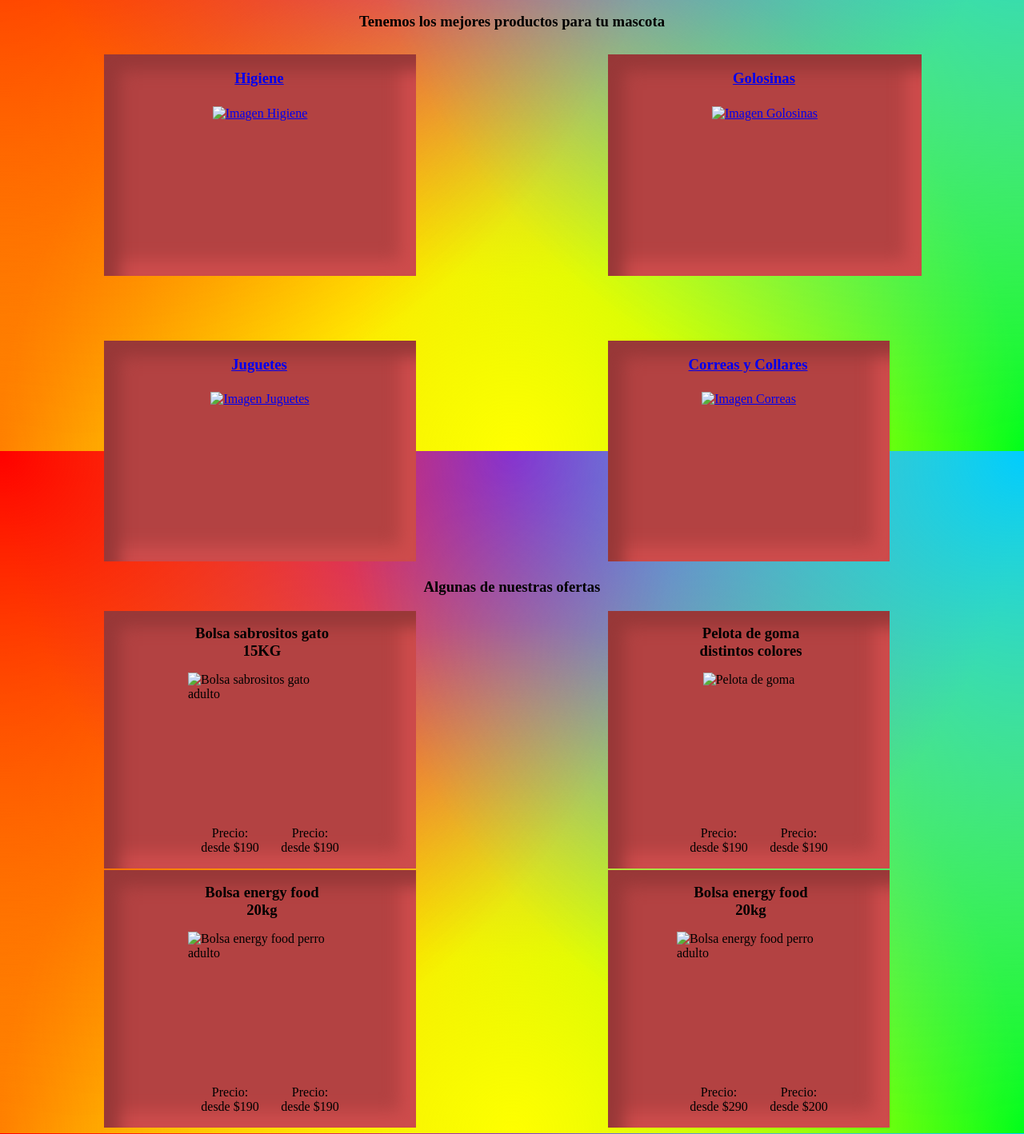
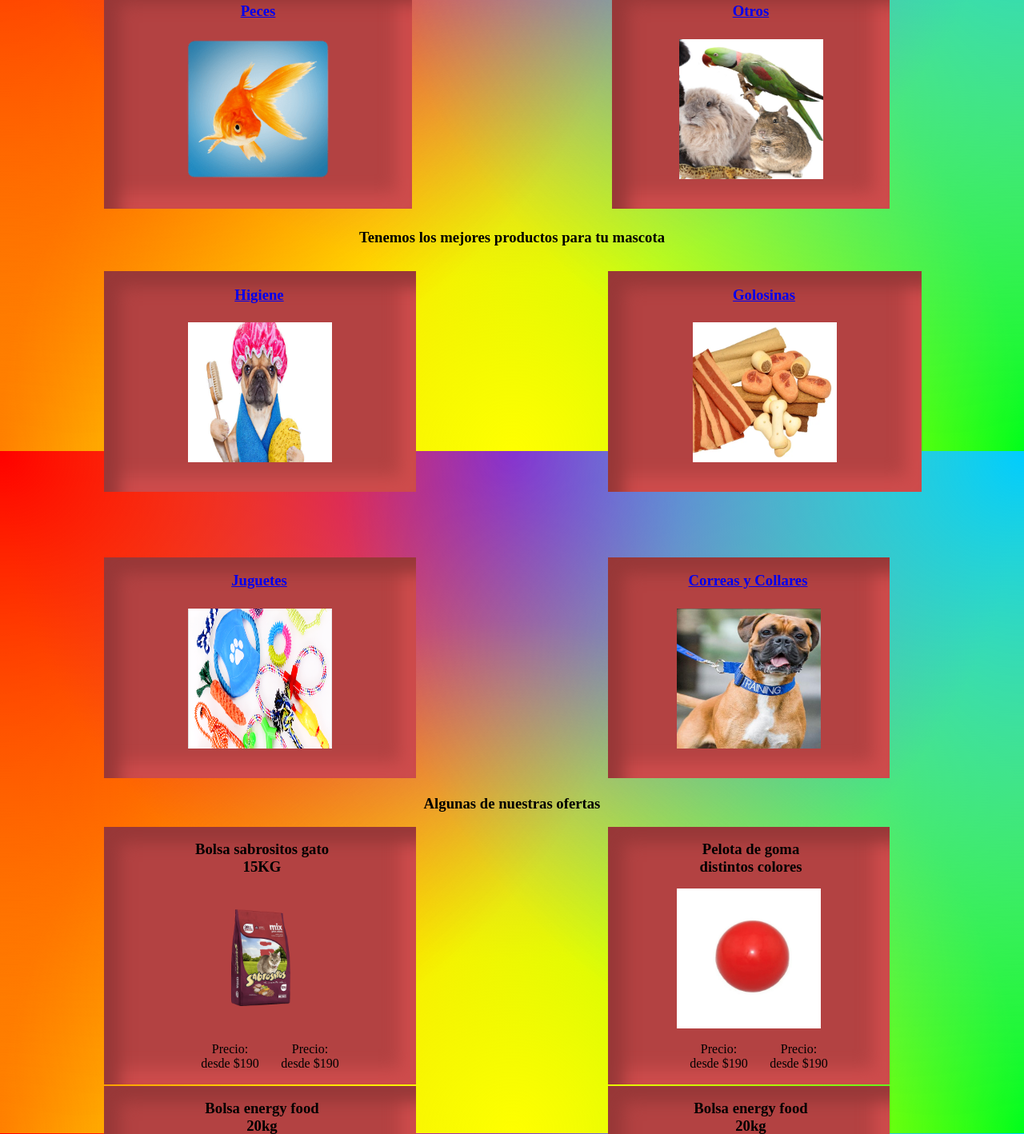
Before and after one commit to TomasGerling/Petshop-Peluditos, a plain HTML site: page index.html in a window 1280 px wide. Shown: the part 1143-2561 px from the top of the page at 80% size. Drawn offline with Linux system fonts and the light colour scheme; the site is published under a folder, as on GitHub Pages, so addresses that start at the root find nothing.

Commit message:
Modifique todas las rutas para que se vean todas las imagenes

```diff
--- a/index.html
+++ b/index.html
@@ -14,11 +14,11 @@
         <div class="Nav">
             <div class="Portada">
                 <a href="index.html">
-                    <img src="/images/portada.JPG" alt="portada Peluditos" width="100%">
+                    <img src="images/portada.JPG" alt="portada Peluditos" width="100%">
                 </a>
             </div>
             <div class="Menu">
-                <a href="/pages/submenu.html">
+                <a href="pages/submenu.html">
                     <button class="Submenu">
                         Menu
                     </button>
@@ -30,7 +30,7 @@
         </div>
         <div class="Main">
             <div class="Nombre">
-                <img class="Logo" src="/images/logo.PNG" alt="Peluditos Petshop">
+                <img class="Logo" src="images/logo.PNG" alt="Peluditos Petshop">
             </div>
             <div class="Texto">
                 <p>Lorem ipsum dolor sit amet, consectetur adipisicing elit. Praesentium, doloribus beatae. Maxime quisquam eaque, est totam recusandae minima ab optio minus eum nesciunt dolorum, vel dicta excepturi cumque tempora corrupti?</p>
@@ -48,7 +48,7 @@
                             <h3 class="nombre-animal">
                                 Perros
                             </h3>
-                            <img src="/images/Perro.PNG" alt="Imagen perro">
+                            <img src="images/Perro.PNG" alt="Imagen perro">
                             <p> </p>
                         </div>
                     </div>
@@ -61,7 +61,7 @@
                             <h3 class="nombre-animal">
                                 Gatos
                             </h3>
-                            <img src="/images/gato.PNG" alt="Imagen gato">
+                            <img src="images/gato.PNG" alt="Imagen gato">
                             <p> </p>
                         </div>
                     </div>
@@ -74,7 +74,7 @@
                             <h3 class="nombre-animal">
                                 Peces
                             </h3>
-                            <img src="/images/peces.PNG" alt="Imagen pez">
+                            <img src="images/peces.PNG" alt="Imagen pez">
                             <p> </p>
                         </div>
                     </div>
@@ -87,7 +87,7 @@
                             <h3 class="nombre-animal">
                                 Otros
                             </h3>
-                            <img src="/images/otros-animales.PNG" alt="Imagen Animales Variados">
+                            <img src="images/otros-animales.PNG" alt="Imagen Animales Variados">
                             <p> </p>
                         </div>
                     </div>
@@ -105,7 +105,7 @@
                             <h3 class="product-otro">
                                 Higiene
                             </h3>
-                            <img src="/images/higiene.JPG" alt="Imagen Higiene">
+                            <img src="images/higiene.JPG" alt="Imagen Higiene">
                             <p> </p>
                         </div>
                     </div>
@@ -118,7 +118,7 @@
                             <h3 class="product-otro">
                                 Golosinas
                             </h3>
-                            <img src="/images/Golosinas.JPG" alt="Imagen Golosinas">
+                            <img src="images/Golosinas.JPG" alt="Imagen Golosinas">
                             <p> </p>
                         </div>
                     </div>
@@ -131,7 +131,7 @@
                             <h3 class="product-otro">
                                 Juguetes
                             </h3>
-                            <img src="/images/juguetes.PNG" alt="Imagen Juguetes">
+                            <img src="images/juguetes.PNG" alt="Imagen Juguetes">
                             <p> </p>
                         </div>
                     </div>
@@ -144,7 +144,7 @@
                             <h3 class="product-otro">
                                 Correas y Collares
                             </h3>
-                            <img src="/images/correa.PNG" alt="Imagen Correas">
+                            <img src="images/correa.PNG" alt="Imagen Correas">
                             <p> </p>
                         </div>
                     </div>
@@ -161,7 +161,7 @@
                         <h3 class="nombre-producto">
                             Bolsa sabrositos gato 15KG
                         </h3>
-                        <img src="/images/sabrositos-gato-adulto.PNG" alt="Bolsa sabrositos gato adulto">
+                        <img src="images/sabrositos-gato-adulto.PNG" alt="Bolsa sabrositos gato adulto">
                         <div class="precio-producto">
                             <p>
                                 Precio: desde $190
@@ -179,7 +179,7 @@
                         <h3 class="nombre-producto">
                             Pelota de goma distintos colores
                         </h3>
-                        <img src="../images/pelota-de-goma.JPG" alt="Pelota de goma">
+                        <img src="images/pelota-de-goma.JPG" alt="Pelota de goma">
                         <div class="precio-producto">
                             <p>
                                 Precio: desde $190
@@ -195,7 +195,7 @@
                 <div class="product">
                     <div class="card">
                         <h3 class="nombre-producto">Bolsa energy food 20kg</h3>
-                        <img src="/images/energy-food-adulto-perro.PNG" alt="Bolsa energy food perro adulto">
+                        <img src="images/energy-food-adulto-perro.PNG" alt="Bolsa energy food perro adulto">
                         <div class="precio-producto">
                             <p>
                                 Precio: desde $190
@@ -213,7 +213,7 @@
                         <h3 class="nombre-producto">
                             Bolsa energy food 20kg
                         </h3>
-                        <img src="/images/energy-food-adulto-perro.PNG" alt="Bolsa energy food perro adulto">
+                        <img src="images/energy-food-adulto-perro.PNG" alt="Bolsa energy food perro adulto">
                             <div class="precio-producto">
                             <p>
                                 Precio: desde $290
```
Also changed, not shown: pages/Alimento.html (+3 -3 lines).
